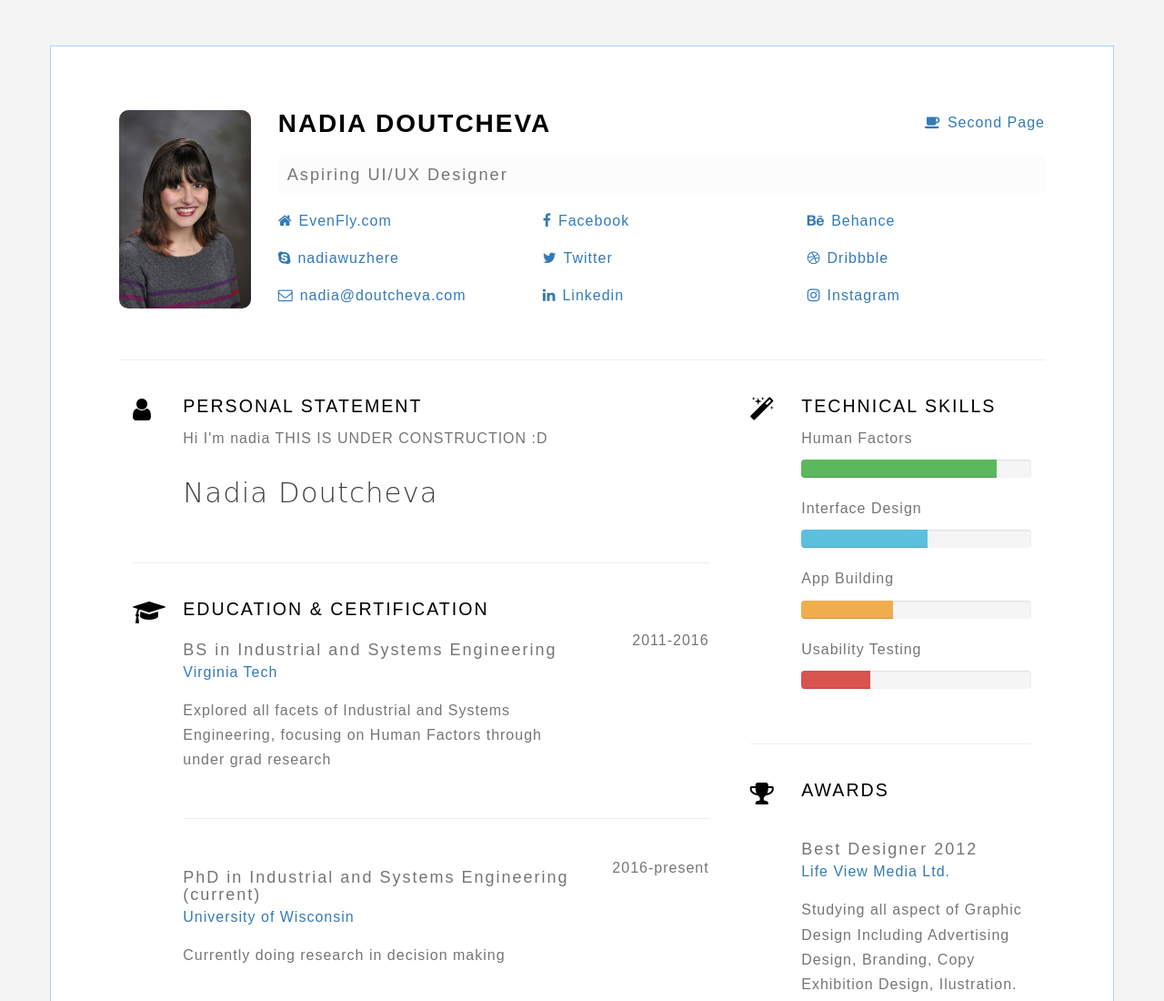
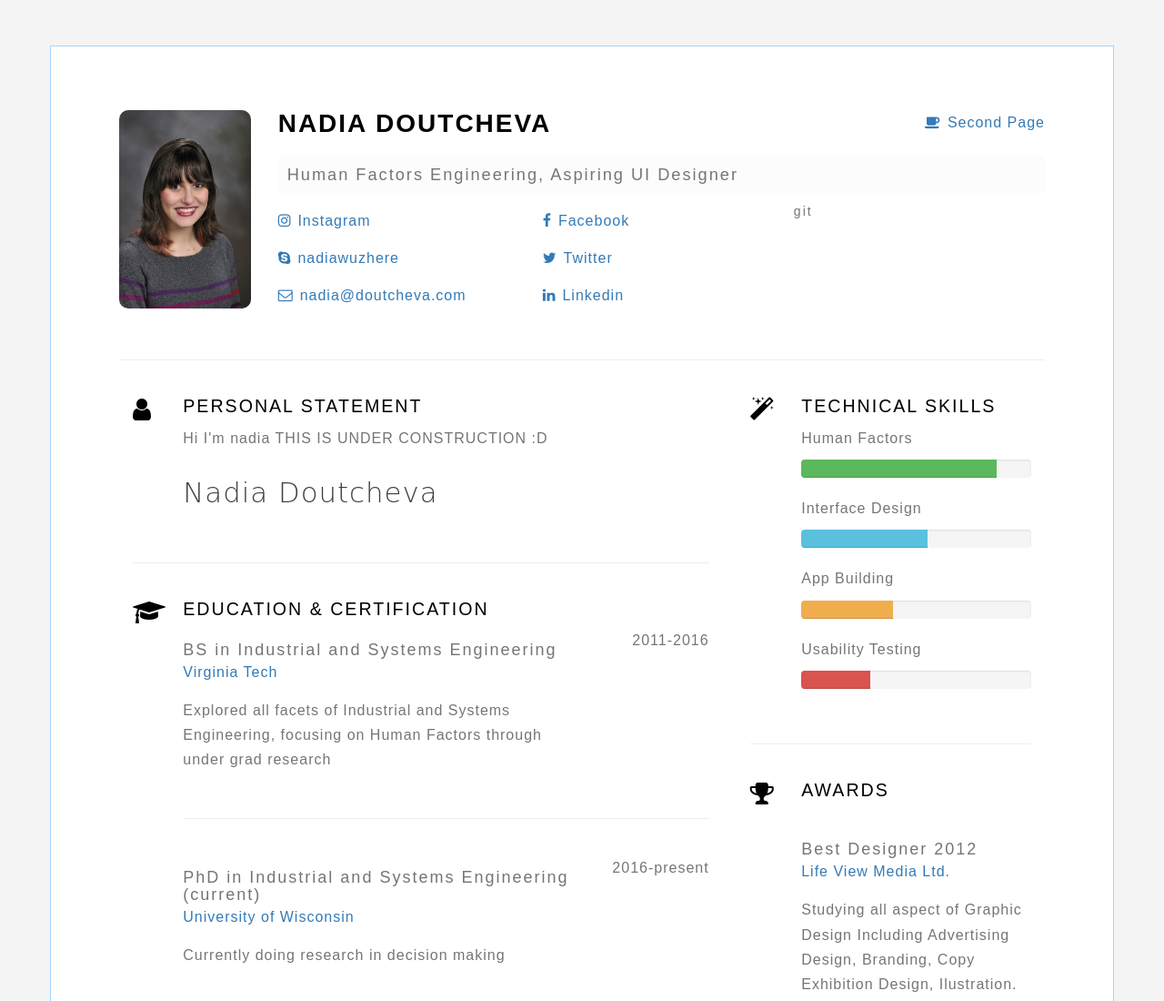
Before and after one commit to nadiawuzhere/nadiawuzhere.github.com, a plain HTML site: page testing/index.html in a window 1280 px wide. Shown: the top 1100 px of the page at 91% size. Drawn offline with nearby package versions, Linux system fonts and the light colour scheme; a web font is replaced by a local one.

Commit message:
social media, title

```diff
--- a/testing/index.html
+++ b/testing/index.html
@@ -69,7 +69,7 @@
                             <a href="pages/page2.html"><span class="social fa fa-coffee"></span>Second Page</a>
                         </div>
                     </div>
-                    <h2>Aspiring UI/UX Designer</h2>
+                    <h2>Human Factors Engineering, Aspiring UI Designer</h2>
                 </div><!-- Title end-->
 
                 <!-- ===========================
@@ -78,7 +78,7 @@
                 <div class="row">
                     <div class="col-sm-4">
                         <ul class="list-unstyled">
-                            <li><a href=""><span class="social fa fa-home"></span>EvenFly.com</a>
+                            <li><a href=""><a href=""><span class="social fa fa-instagram"></span>Instagram</a>
                             </li>
                             <li><a href=""><span class="social fa fa-skype"></span>nadiawuzhere</a>
                             </li>
@@ -99,16 +99,7 @@
                         </ul>
                     </div><!-- social 2nd col end-->
 
-                    <div class="col-sm-4">
-                        <ul class="list-unstyled">
-                            <li><a href=""><span class="social fa fa-behance"></span>Behance</a>
-                            </li>
-                            <li><a href=""><span class="social fa fa-dribbble"></span>Dribbble</a>
-                            </li>
-                            <li><a href=""><span class="social fa fa-instagram"></span>Instagram</a>
-                            </li>
-                        </ul>
-                    </div><!-- social 3rd col end-->
+                    git
                 </div><!-- header social end-->
             </div><!-- header right end-->
         </div><!-- header end-->
```
